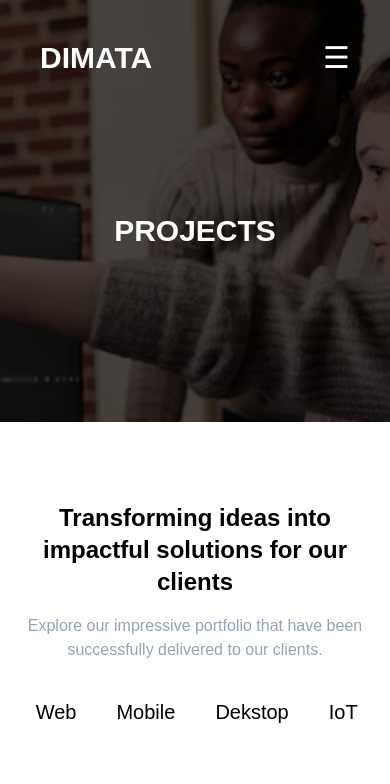
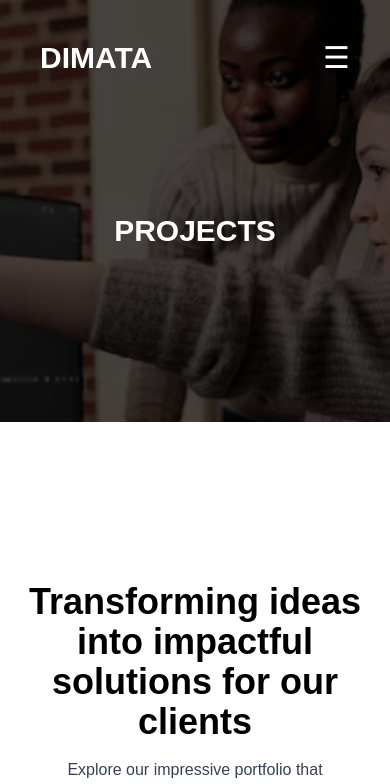
Before and after one commit to GustiWiratama/Kelompok-2-Dimata, a Next.js app: page /projects in a window 390 px wide. Shown: the top 784 px of the page. Built offline with nearby package versions, Linux system fonts and the light colour scheme.

Commit message:
fix code

```diff
--- a/pages/projects.tsx
+++ b/pages/projects.tsx
@@ -5,8 +5,8 @@ import SubNavbar from "./component/subNavbar";
 
 export default function Projects() {
   return (
-    <div>
-      <div className="relative w-full h-[50vh] sm:h-[40vh] md:h-[60vh]">
+    <div className="relative">
+      <div className="relative w-full h-[50vh]">
         <Image
           src="/nav-img.png"
           alt="projects Image"
@@ -25,11 +25,11 @@ export default function Projects() {
           </h1>
         </div>
       </div>
-      <div className="relative mt-20 sm:mt-32 md:mt-44 flex flex-col text-center items-center px-4 sm:px-6">
-        <div className="font-bold text-2xl sm:text-3xl md:text-4xl mb-4">
+      <div className="relative mt-40 flex flex-col text-center items-center">
+        <div className="font-bold text-4xl mb-4">
           Transforming ideas into impactful solutions for our clients
         </div>
-        <p className="w-full sm:w-5/6 md:w-4/6 text-slate-400">
+        <p className="w-4/6 text-gray-700">
           Explore our impressive portfolio that have been successfully delivered
           to our clients.
         </p>
```
